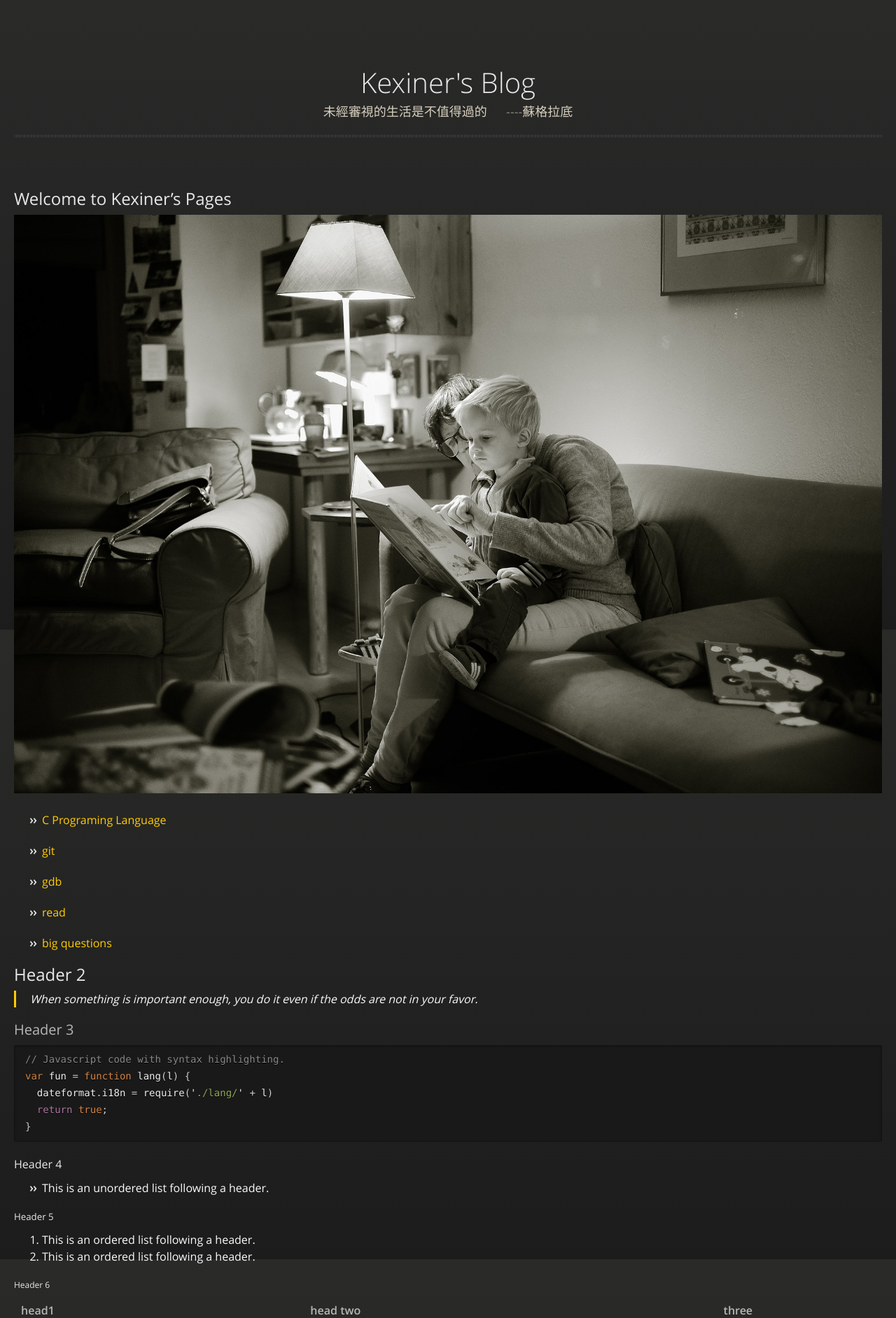
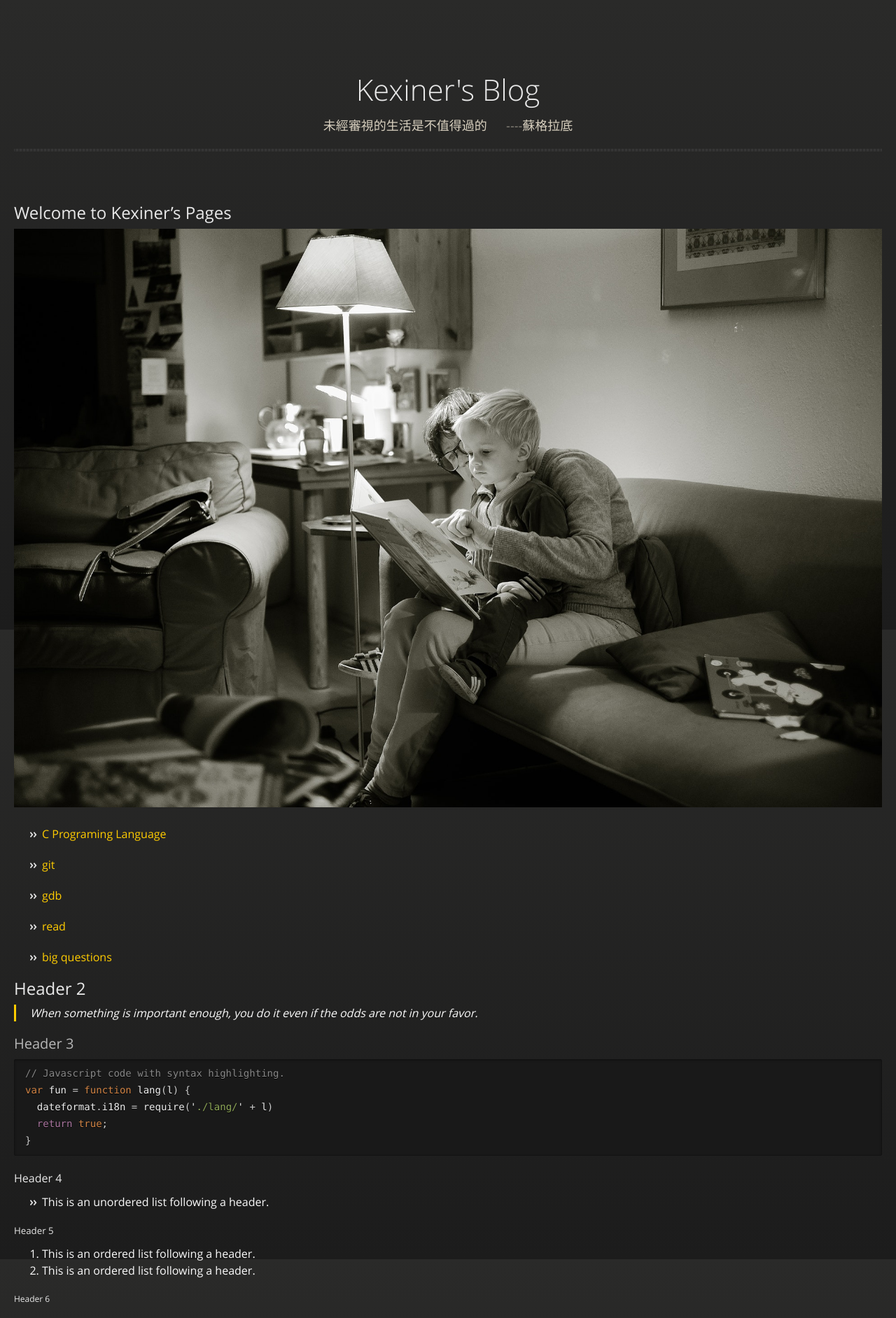
Before and after one commit to kexinerchen/kexinerchen.github.io, a Jekyll site: the page built from index.md, in a window 1280 px wide. Shown: the top 1884 px of the page at 70% size. Built offline with Jekyll 4.4.1, drawn with Linux system fonts in a browser that asks for light colours; our own code applies the rules of GitHub Pages for plain Markdown files.

Commit message:
Update jekyll-theme-midnight.scss

```diff
--- a/_sass/jekyll-theme-midnight.scss
+++ b/_sass/jekyll-theme-midnight.scss
@@ -239,9 +239,9 @@ section {
     h1 {
       font-family: 'OpenSansLight', "Helvetica Neue", Helvetica, Arial, sans-serif;
       font-weight: normal;
-      font-size: 40px;
+      font-size: 42px;
       text-align: center;
-      line-height: 36px;
+      line-height: 56px;
     }
 
     p {
```
